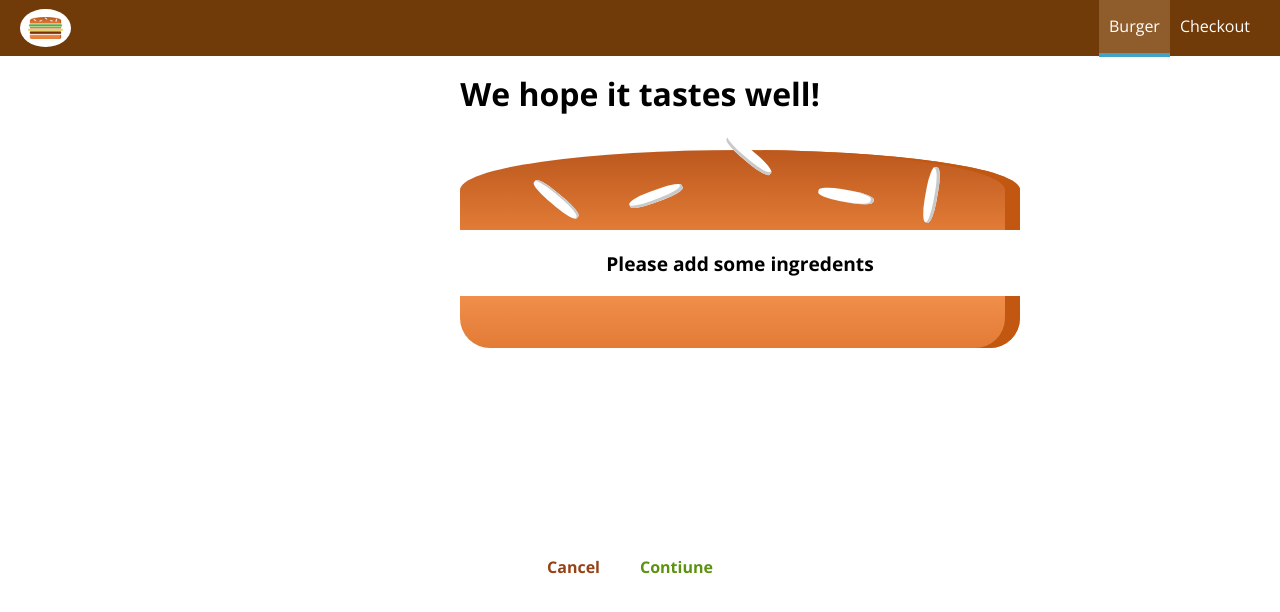
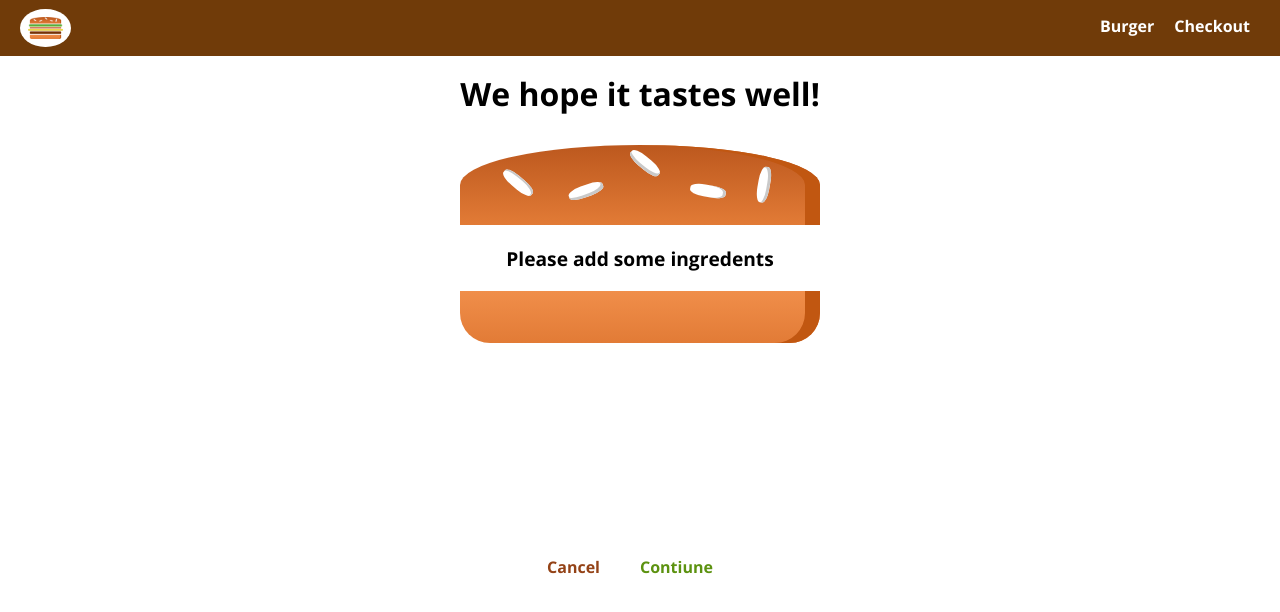
Before and after one commit to KGlol/my-burger, a React (Create React App) app: page /checkout in a window 1280 px wide. Shown: the top 612 px of the page. Built offline with nearby package versions, Linux system fonts and the light colour scheme.

Commit message:
basicly finished

```diff
--- a/src/App.js
+++ b/src/App.js
@@ -5,7 +5,7 @@ import Checkout from './containers/Checkout/Checkout';
 
 import { Route, Switch } from 'react-router-dom';
 
-import './App.scss';
+import './App.module.scss';
 
 class App extends Component {
   render() {
--- a/src/components/Burger/Burger.module.scss
+++ b/src/components/Burger/Burger.module.scss
@@ -13,12 +13,12 @@
   }
 
   @media (min-width: 500px) and (min-height: 400px) {
-    width: 450px;
+    width: 350px;
     height: 300px;
   }
 
   @media (min-width: 1000px) and (min-height: 700px) {
-    width: 700px;
+    width: 450px;
     height: 400px;
   }
 }
--- a/src/components/Logo/Logo.js
+++ b/src/components/Logo/Logo.js
@@ -1,12 +1,14 @@
 import React from 'react';
-
+import { Link } from 'react-router-dom';
 import Logo from '../../assets/images/burger-logo.png';//图片要加后缀名
 
 import classes from './Logo.module.scss';
 
 const logo = ( props ) => (
   <div className={classes.Logo} style={{height: props.height}}>
+    <Link to="/">
     <img src={Logo} alt={props.describle}/>
+    </Link>
   </div>
 );
 
--- a/src/components/Navigation/NavigationItems/NavigationItem/NavigationItem.js
+++ b/src/components/Navigation/NavigationItems/NavigationItem/NavigationItem.js
@@ -1,15 +1,16 @@
 import React from 'react';
+import { NavLink } from 'react-router-dom';
 
 import classes from './NavigationItem.module.scss';
 
 const navigationItem = ( props ) => (
   <li className={classes.NavigationItem}>
-    <a
-      href={props.link}
-      className={props.active ? classes.active : null}
+    <NavLink
+      to={props.link}
+      activeClassName={classes.active}
     >
       {props.children}
-    </a>
+    </NavLink>
   </li>
 );
 
--- a/src/components/Navigation/NavigationItems/NavigationItem/NavigationItem.module.scss
+++ b/src/components/Navigation/NavigationItems/NavigationItem/NavigationItem.module.scss
@@ -5,15 +5,17 @@
   display: block;
 
   & a {
-    color: #8F5C2C;
-    text-decoration: none;
-    width: 100%;
-    box-sizing: border-box;
-    display: block;
-
+    &:link,
+    &:visited {
+      color: #8F5C2C;
+      font-weight: bold;
+      text-decoration: none;
+      width: 100%;
+      box-sizing: border-box;
+      display: block;
+    }
     &:hover,
-    &:active,
-    &.active {
+    &:active {
       color: #40A4C8;
     }
   }
@@ -29,14 +31,16 @@
     height: 100%;
 
     & a {
+      &:link,
+      &:visited {
       color: white;
+      font-weight: bold;
       width: 100%;
       padding: 16px 10px;
       border-bottom: 4px solid transparent;
-
+      }
       &:hover,
-      &:active,
-      &.active {
+      &:active {
         background-color: #8F5C2C;
         border-bottom: 4px solid #40A4C8;
         color: white;
--- a/src/components/Navigation/NavigationItems/NavigationItems.js
+++ b/src/components/Navigation/NavigationItems/NavigationItems.js
@@ -6,9 +6,8 @@ import classes from './NavigationItems.module.scss';
 
 const navigationItems = () => (
   <ul className={classes.NavigationItems}>
-    <NavigationItem link="/" active >Burger</NavigationItem>
+    <NavigationItem link="/" >Burger</NavigationItem>
     <NavigationItem link="/checkout/contact-data" >Checkout</NavigationItem>
-
   </ul>
 );
 
--- a/src/containers/BurgerBuilder/BurgerBuilder.js
+++ b/src/containers/BurgerBuilder/BurgerBuilder.js
@@ -28,7 +28,7 @@ class BurgerBuilder extends Component {
     loading: false//显示ordersummary或者spinner
   }
 
-  componentDidMount () {
+  componentWillMount () {
     axiosOrder.get('/gredents.json')//.json不要忘记
       .then( response => {
         this.setState(( prevState ) => prevState.ingredents = response.data);//解决异步性的问题
@@ -37,7 +37,7 @@ class BurgerBuilder extends Component {
       //当state=null,且需要fetch后才能在组件中使用时(DidMount),组件中使用stste的变量在DidMount之前就要使用,所以会加载失败,
   }
 
-  purchasableHandler = (ingredents) => {
+  purchasableHandler = ( ingredents ) => {
     /**
      * 1. 以addIngredentHandler中的updateIngredents作为参数出入的目的是
      *    使purchaseHandler能够获得最新的this.state.ingredents,
@@ -69,30 +69,13 @@ class BurgerBuilder extends Component {
     this.setState({purchasing: false})
   }
   //Modal组件中的continue按钮的事件处理函数
-  purchaseContinueHandler = (totalPrice) => {
-    // this.setState( { loading: true } );
-    // // alert ('Pay the money'+totalPrice);
-    // const order = {
-    //   ingredents: this.state.ingredents,
-    //   totalPrice: this.state.totalPrice,
-    //   userName: 'kg',
-    //   address: {
-    //     country: 'China',
-    //     city: 'shanghai',
-    //     location: 'scscscscs'
-    //   },
-    //   deliveryMethod: 'fastest'
-    // }
-
-    // axiosOrder.post('/orders.json', order)
-    //   .then( response => this.setState( { loading: false, purchasing: false } ) )
-    //   .catch( error => this.setState( { loading: false, purchasing: false } ) );
-
+  purchaseContinueHandler = ( totalPrice ) => {
     //向Checkout组件传递ingredends参数
     const queryParams = [];
     for (let i in this.state.ingredents) {
       queryParams.push(encodeURIComponent(i) + '=' + encodeURIComponent(this.state.ingredents[i]));
     }
+    queryParams.push('price=' + this.state.totalPrice);
     const queryString = queryParams.join('&');
     // console.log(queryString),输出为bacon=0&cheese=0&meat=0&salad=1的字符串形式
     this.props.history.push({
@@ -101,7 +84,7 @@ class BurgerBuilder extends Component {
     });
   }
 
-  addIngredentHandler = (type) => {
+  addIngredentHandler = ( type ) => {
     const oldCount = this.state.ingredents[type];
     const updatedCount = oldCount + 1;
     const updatedIngredents = {
@@ -114,7 +97,7 @@ class BurgerBuilder extends Component {
     this.purchasableHandler(updatedIngredents);
   }
 
-  removeIngredentHandler = (type) => {
+  removeIngredentHandler = ( type ) => {
     const oldCount = this.state.ingredents[type];
     if ( oldCount <= 0 ) {
       return;
--- a/src/containers/Checkout/Checkout.js
+++ b/src/containers/Checkout/Checkout.js
@@ -6,24 +6,26 @@ import { Route } from 'react-router-dom';
 
 class Checkout extends Component {
   state = {
-    ingredents: {
-      salad: 0,
-      meat: 0,
-      cheese: 0,
-      bacon: 0
-    }
+    ingredents: null,
+    totalPrice: 0
   }
 
-  componentDidMount () {//接收search query的参数
+  componentWillMount () {
+    //因为要传递queryparams的数据给ContactData组件,所以要在childComponent渲染前得到queryparams数据,以免出现bug
     const query = new URLSearchParams(this.props.location.search);
     // console.log(query);
     const ingredents = {};
+    let price = 0;
     for (let param of query) {//效果等同于(let param of query.entries())
       //['salad', '1']
-      ingredents[param[0]] = +param[1];//字符串数字转换成字符串
+      if (param[0] === 'price') {
+        price = param[1];
+      } else {
+        ingredents[param[0]] = +param[1];//字符串数字转换成字符串
+      }
     }
     console.log(ingredents);
-    this.setState({ingredents: ingredents});
+    this.setState({ingredents: ingredents, totalPrice: price});
   }
 
   checkoutCanceledHander = () => {
@@ -45,7 +47,13 @@ class Checkout extends Component {
         />
         <Route
           path={this.props.match.url + '/contact-data'}
-          component={ContactData}
+          render={(props) =>
+            <ContactData
+              ingredents={this.state.ingredents}
+              totalPrice={this.state.totalPrice}
+              {...props}
+            />
+          }
         />
       </div>
     )
--- a/src/containers/Checkout/ContactData/ContactData.js
+++ b/src/containers/Checkout/ContactData/ContactData.js
@@ -1,5 +1,7 @@
 import React, { Component } from 'react';
+import axiosOrder from '../../../axios-orders';
 import Button from '../../../components/UI/Button/Button';
+import Spinner from '../../../components/UI/Spinner/Spinner';
 
 import classes from './ContactData.module.scss';
 
@@ -10,20 +12,50 @@ class ContactData extends Component {
     address:{
       street: '',
       postal: ''
+    },
+    loading: false
+  }
+
+  orderHandler = ( event ) => {
+    event.preventDefault();//阻止表单默认操作(刷新页面)
+    this.setState( { loading: true } );
+    const order = {
+    ingredents: this.props.ingredents,
+    totalPrice: this.props.totalPrice,
+    userName: 'kg',
+    address: {
+      country: 'China',
+      city: 'shanghai',
+      location: 'scscscscs'
+    },
+    deliveryMethod: 'fastest'
     }
+
+    axiosOrder.post('/orders.json', order)
+      .then( response => {
+        this.setState( { loading: false } );
+        this.props.history.push('/');} )
+      .catch( error => this.setState( { loading: false } ) );
   }
 
   render () {
+    let form = (
+      <form>
+        <input className={classes.Input} type="text" name="name" placeholder="Your name" />
+        <input className={classes.Input} type="email" name="email" placeholder="Your email" />
+        <input className={classes.Input} type="text" name="street" placeholder="Street" />
+        <input className={classes.Input} type="text" name="postal" placeholder="postal" />
+        <Button btnType="Success" clicked={this.orderHandler}>ORDER</Button>
+      </form>
+    );
+    if (this.state.loading) {
+      form = <Spinner />;
+    }
+
     return (
       <div className={classes.ContactData}>
         <h4>Enter your information please</h4>
-        <form>
-          <input className={classes.Input} type="text" name="name" placeholder="Your name" />
-          <input className={classes.Input} type="email" name="email" placeholder="Your email" />
-          <input className={classes.Input} type="text" name="street" placeholder="Street" />
-          <input className={classes.Input} type="text" name="postal" placeholder="postal" />
-          <Button btnType="Success">ORDER</Button>
-        </form>
+        {form}
       </div>
     )
   }
--- a/src/index.js
+++ b/src/index.js
@@ -4,7 +4,7 @@ import App from './App';
 import * as serviceWorker from './serviceWorker';
 import { BrowserRouter } from 'react-router-dom';
 
-import './index.css';
+import './index.module.scss';
 
 const app = <BrowserRouter>
               <App />
```
Also changed, not shown: src/App.module.scss (renamed from src/App.scss), src/index.module.scss (renamed from src/index.css).
